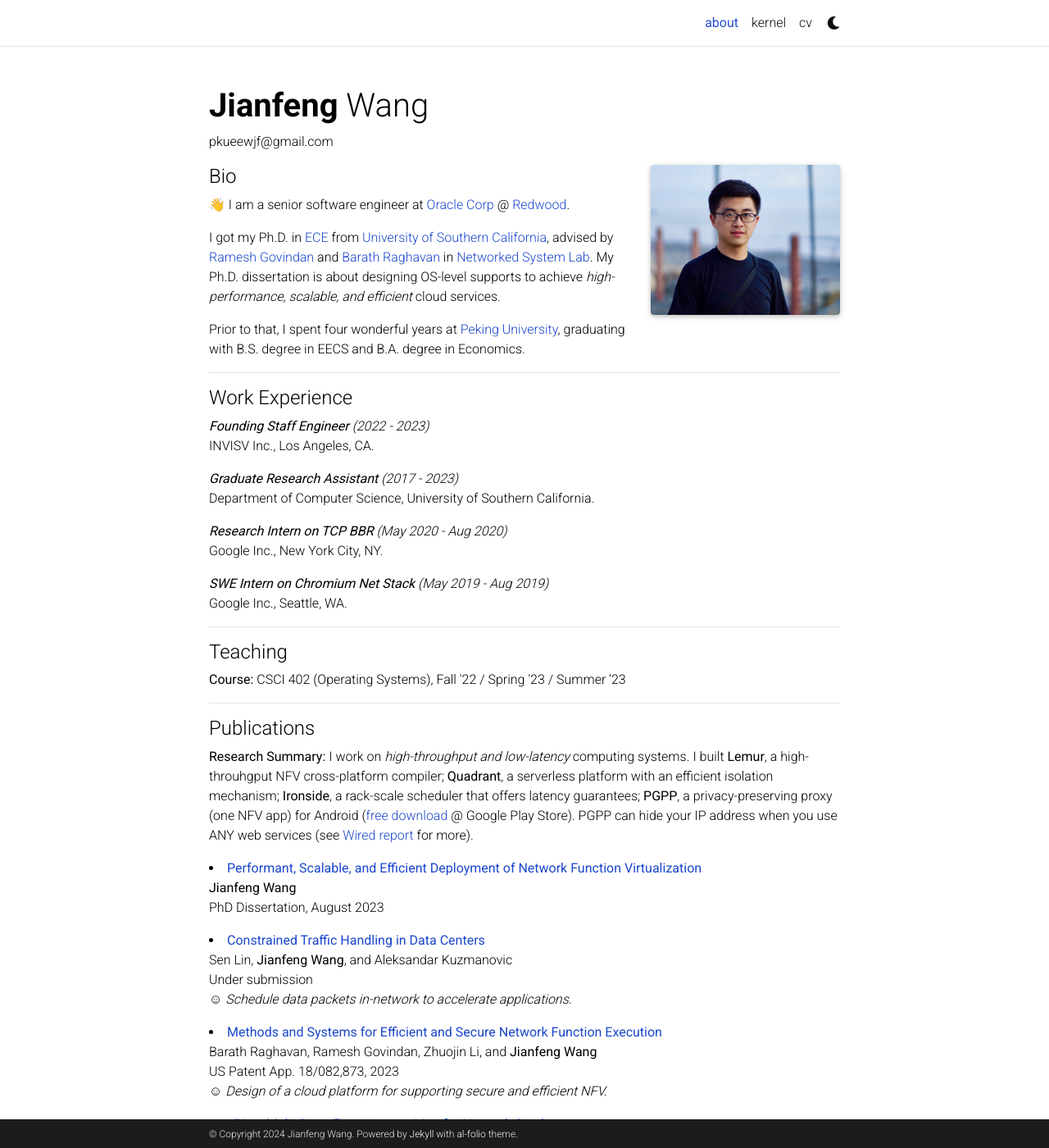
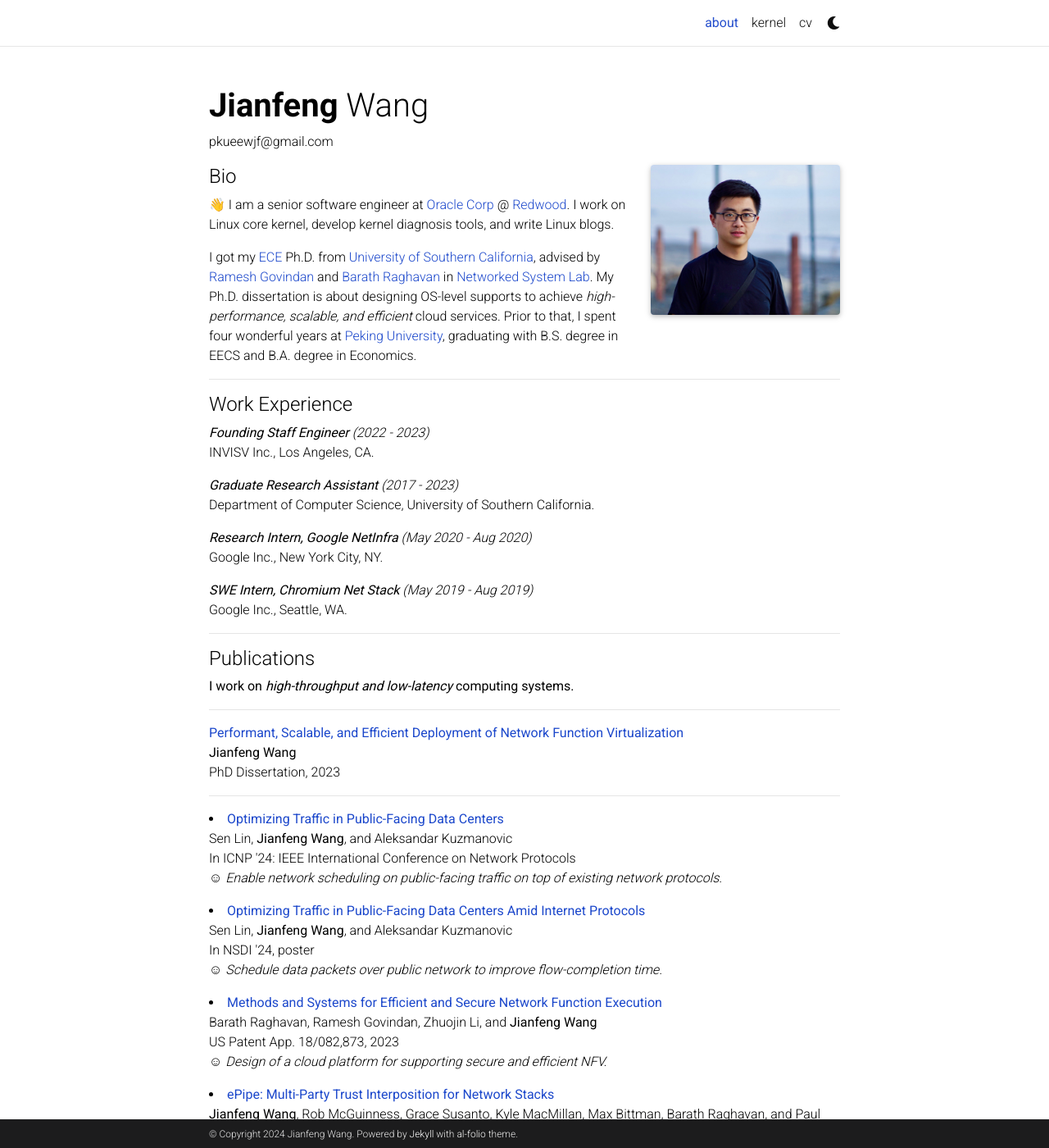
Before and after one commit to jianfenw/jianfenw.github.io, a Jekyll site: the page built from _pages/about.md, in a window 1280 px wide and 1400 px high. Shown: the whole window at 82% size. Built offline with Jekyll 4.4.1, drawn with Linux system fonts in a browser that asks for light colours; full-size pictures stand in for the smaller copies a plugin makes; comment, search, counter and statistics services are not loaded; a style sheet for code colours, icons or effects is not loaded; some of the changed text lies outside the part shown.

Commit message:
Add ICNP '24 paper to the publication section.
Signed-off-by: Jianfeng Wang <jianfeng.w.wang@oracle.com>

```diff
--- a/_config.yml
+++ b/_config.yml
@@ -115,7 +115,7 @@ bing_site_verification:  # out your bing-site-verification ID (Bing Webmaster)
 
 blog_name: kernel
 blog_nav_title: kernel
-blog_description: Interesting Topics on Linux Kernel
+blog_description: Interesting Topics on Linux
 permalink: /blog/:year/:title/
 
 # Pagination
@@ -145,9 +145,11 @@ disqus_shortname: al-folio # put your disqus shortname
 # External sources.
 # If you have blog posts published on medium.com or other exteranl sources,
 # you can display them in your blog by adding a link to the RSS feed.
-external_sources:
-  # - name: medium.com
-  #   rss_url: https://medium.com/@al-folio/feed
+# external_sources:
+#   - name: Oracle Linux Blog
+#     posts:
+#       - url: https://blogs.oracle.com/linux/post/understanding-linux-kernel-memory-statistics
+#         published_date: 2024-01-15
 
 # -----------------------------------------------------------------------------
 # Collections
--- a/_pages/about.md
+++ b/_pages/about.md
@@ -20,19 +20,10 @@ social: false  # includes social icons at the bottom of the page
 
 <!-- Write your biography here. Tell the world about yourself. Link to your favorite [subreddit](http://reddit.com). You can put a picture in, too. The code is already in, just name your picture `prof_pic.jpg` and put it in the `img/` folder. -->
 
-<!-- bundle exec jekyll -->
+<h4 style="font-weight: 350">Bio</h4>
+<p>👋 I am a senior software engineer at <a href="https://www.oracle.com/in/corporate/">Oracle Corp</a> @ <a href="https://www.bizjournals.com/sanfrancisco/blog/techflash/2016/04/oracle-hq-redwood-shores-campus-workplace-perks.html">Redwood</a>. I work on Linux core kernel, develop kernel diagnosis tools, and write Linux blogs.</p>
 
-<h4 style="font-weight: 350">Bio</h4>
-<p>👋 I am a senior software engineer at <a href="https://www.oracle.com/in/corporate/">Oracle Corp</a> @ <a href="https://www.bizjournals.com/sanfrancisco/blog/techflash/2016/04/oracle-hq-redwood-shores-campus-workplace-perks.html">Redwood</a>.</p>
-
-<p>I got my Ph.D. in <a href="https://minghsiehee.usc.edu/">ECE</a> from <a href="http://www.usc.edu">University of Southern California</a>, advised by <a href="https://govindan.usc.edu/">Ramesh Govindan</a> and <a href="https://raghavan.usc.edu/">Barath Raghavan</a> in <a href="https://nsl.usc.edu/">Networked System Lab</a>. My Ph.D. dissertation is about designing OS-level supports to achieve <i>high-performance, scalable, and efficient</i> cloud services.</p>
-
-<p>Prior to that, I spent four wonderful years at <a href="http://english.pku.edu.cn/">Peking University</a>, graduating with B.S. degree in EECS and B.A. degree in Economics.</p>
-
-<!-- <p>I enjoy working on Computer Networking and Systems, including software-defined networking (SDN), network function virtualization (NFV), and cloud computing. </p> -->
-
-<!-- I got my PhD degree in Computer Engineering at USC under supervision of Ramesh Govindan and Minlan Yu in NSL from Fall 2010.  -->
-
+<p>I got my <a href="https://minghsiehee.usc.edu/">ECE</a> Ph.D. from <a href="http://www.usc.edu">University of Southern California</a>, advised by <a href="https://govindan.usc.edu/">Ramesh Govindan</a> and <a href="https://raghavan.usc.edu/">Barath Raghavan</a> in <a href="https://nsl.usc.edu/">Networked System Lab</a>. My Ph.D. dissertation is about designing OS-level supports to achieve <i>high-performance, scalable, and efficient</i> cloud services. Prior to that, I spent four wonderful years at <a href="http://english.pku.edu.cn/">Peking University</a>, graduating with B.S. degree in EECS and B.A. degree in Economics.</p>
 <hr>
 
 <h4 style="font-weight: 350">Work Experience</h4>
@@ -45,43 +36,45 @@ INVISV Inc., Los Angeles, CA.<br>
 Department of Computer Science, University of Southern California.<br>
 </p>
 <p>
-<em><b>Research Intern on TCP BBR</b> (May 2020 - Aug 2020)</em><br>
+<em><b>Research Intern, Google NetInfra</b> (May 2020 - Aug 2020)</em><br>
 Google Inc., New York City, NY.<br>
-<!-- Mentor: <a href="http://neal.nu/">Neal Cardwell</a><br> -->
 </p>
 <p>
-<em><b>SWE Intern on Chromium Net Stack</b> (May 2019 - Aug 2019)</em><br>
+<em><b>SWE Intern, Chromium Net Stack</b> (May 2019 - Aug 2019)</em><br>
 Google Inc., Seattle, WA.<br>
-<!-- Mentor: <a href="https://www.linkedin.com/in/tbansal-0998216">Tarun Bansal</a><br> -->
 </p>
-
-<hr>
-
-<h4 style="font-weight: 350">Teaching</h4>
-<p>
-<b>Course:</b> CSCI 402 (Operating Systems), Fall '22 / Spring '23 / Summer '23
-</p>
-
 <hr>
 
 <h4 style="font-weight: 350">Publications</h4>
 
-<p><b>Research Summary:</b> I work on <i>high-throughput and low-latency</i> computing systems. I built <b>Lemur</b>, a high-throuhgput NFV cross-platform compiler; <b>Quadrant</b>, a serverless platform with an efficient isolation mechanism; <b>Ironside</b>, a rack-scale scheduler that offers latency guarantees; <b>PGPP</b>, a privacy-preserving proxy (one NFV app) for Android (<a href="https://play.google.com/store/apps/details?id=com.invisv.pgpp&hl=en_US&gl=US&pli=1">free download</a> @ Google Play Store). PGPP can hide your IP address when you use ANY web services (see <a href="https://www.wired.com/story/pretty-good-phone-privacy-android/">Wired report</a> for more).</p>
+<p><b>I work on <i>high-throughput and low-latency</i> computing systems.</b>
+<!-- I built <b>Lemur</b>, a high-throuhgput NFV cross-platform compiler; <b>Quadrant</b>, a serverless platform with an efficient isolation mechanism; <b>Ironside</b>, a rack-scale scheduler that offers latency guarantees; <b>PGPP</b>, a privacy-preserving proxy (one NFV app) for Android (<a href="https://play.google.com/store/apps/details?id=com.invisv.pgpp&hl=en_US&gl=US&pli=1">free download</a> @ Google Play Store). PGPP can hide your IP address when you use ANY web services (see <a href="https://www.wired.com/story/pretty-good-phone-privacy-android/">Wired report</a> for more).</p> -->
+<hr>
+
+
+<p>
+<a href="https://www.proquest.com/dissertations-theses/performant-scalable-efficient-deployment-network/docview/2845147963/se-2"><b>Performant, Scalable, and Efficient Deployment of Network Function Virtualization</b></a><br/>
+<b>Jianfeng Wang</b><br>
+PhD Dissertation, 2023<br>
+</p>
+<hr>
+
 
 <p>
 <li>
-<a href="https://www.proquest.com/dissertations-theses/performant-scalable-efficient-deployment-network/docview/2845147963/se-2"><b>Performant, Scalable, and Efficient Deployment of Network Function Virtualization</b></a><br/>
-<b>Jianfeng Wang</b><br>
-PhD Dissertation, August 2023<br>
+<a href="/"><b>Optimizing Traffic in Public-Facing Data Centers</b></a><br/>
+Sen Lin, <b>Jianfeng Wang</b>, and Aleksandar Kuzmanovic<br>
+In ICNP '24: IEEE International Conference on Network Protocols<br>
+&#9786; <i>Enable network scheduling on public-facing traffic on top of existing network protocols.</i>
 </li>
 </p>
 
 <p>
 <li>
-<a href="/"><b>Constrained Traffic Handling in Data Centers</b></a><br/>
+<a href="/"><b>Optimizing Traffic in Public-Facing Data Centers Amid Internet Protocols</b></a><br/>
 Sen Lin, <b>Jianfeng Wang</b>, and Aleksandar Kuzmanovic<br>
-Under submission<br>
-&#9786; <i>Schedule data packets in-network to accelerate applications.</i>
+In NSDI '24, poster<br>
+&#9786; <i>Schedule data packets over public network to improve flow-completion time.</i>
 </li>
 </p>
 
@@ -149,11 +142,17 @@ In CoNEXT '20: Proceedings of the 16th International Conference on Emerging Netw
 </p>
 
 <p>(*: co-first author)</p>
-
 <hr>
 
+
+<h4 style="font-weight: 350">Teaching</h4>
+<p>
+<b>Course:</b> CSCI 402 (Operating Systems), Fall '22 / Spring '23 / Summer '23
+</p>
+<hr>
+
+
 <h4 style="font-weight: 350">Contact</h4>
-
 <p>
   Oracle Building 500<br>
   500 Oracle Pkwy<br>
```
Also changed, not shown: _posts/2023-09-30-alloc-pages.md (renamed from _posts/2023-09-21-alloc-pages.md, +3 -3 lines), _posts/2024-01-15-meminfo.md (added, +8 -0 lines).
